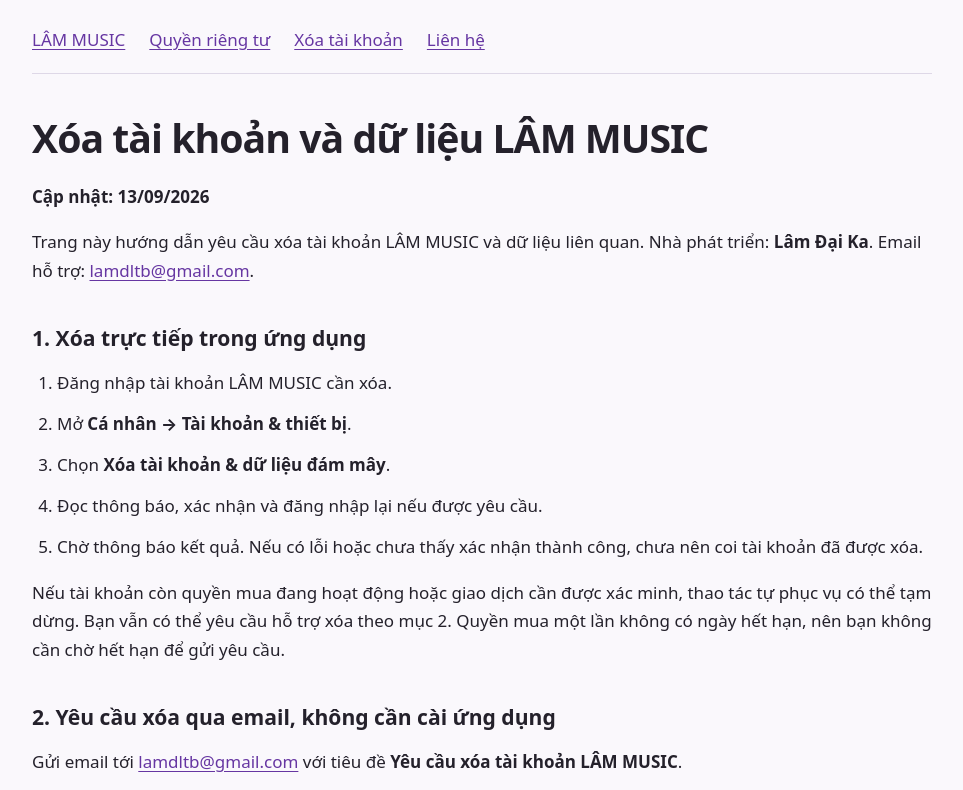
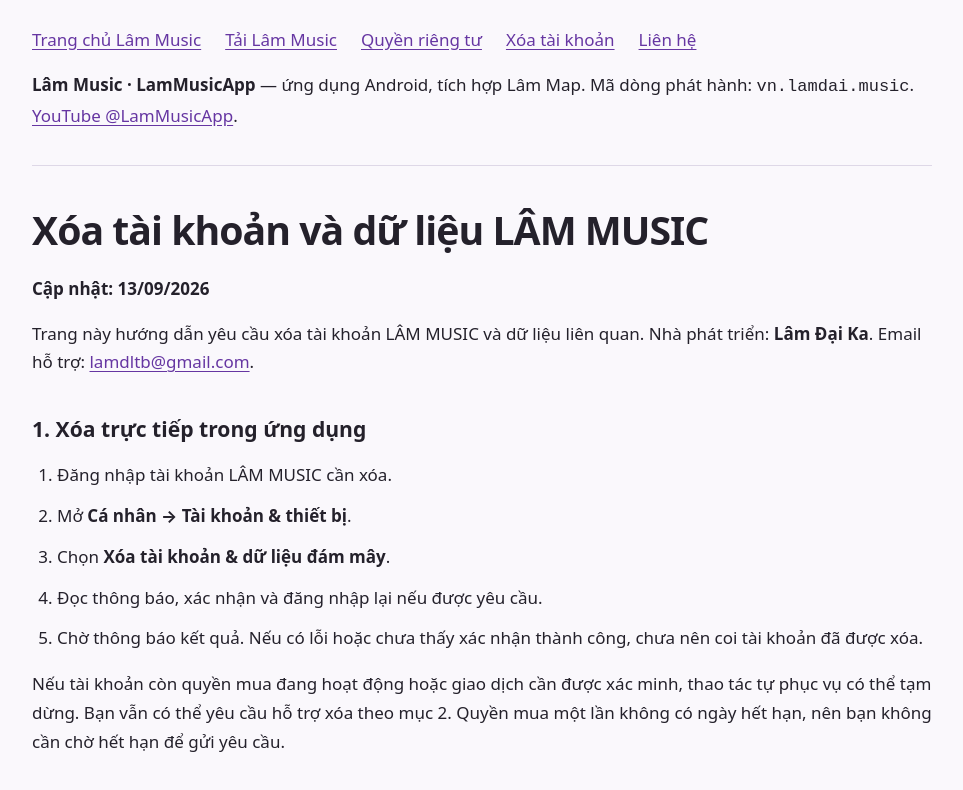
Before and after one commit to dlthoibinh/lam-music-pro, a plain HTML site: page account-deletion.html in a window 1280 px wide. Shown: the top 790 px of the page, without its empty margins (158-1121 px from the left). Drawn offline with Linux system fonts and the light colour scheme.

Commit message:
Link Lâm Music brand, official download guide and privacy documentation

```diff
--- a/account-deletion.html
+++ b/account-deletion.html
@@ -18,9 +18,10 @@
 @media(max-width:480px){body{font-size:16px}header,main,footer{width:calc(100% - 32px)}h2{font-size:1.23rem}}
 @media print{body{background:#fff;font-size:11pt}header,main,footer{width:100%}header,footer{display:none}a{color:inherit}h2{break-after:avoid}}
 </style>
+<script type="application/ld+json">{"@context":"https://schema.org","@type":"WebPage","@id":"https://dlthoibinh.github.io/lam-music-pro/account-deletion.html#webpage","url":"https://dlthoibinh.github.io/lam-music-pro/account-deletion.html","name":"Xóa tài khoản Lâm Music","inLanguage":"vi","about":{"@type":"SoftwareApplication","@id":"https://lam-music-24c126.pages.dev/#app","name":"Lâm Music","alternateName":["Lam Music","LamMusicApp"],"url":"https://lam-music-24c126.pages.dev/","operatingSystem":"Android","applicationCategory":"MultimediaApplication","identifier":"vn.lamdai.music","installUrl":"https://lam-music-24c126.pages.dev/tai-lam-music/"}}</script>
 </head>
 <body>
-<header><nav aria-label="Thông tin ứng dụng"><a href="./">LÂM MUSIC</a><a href="privacy-policy.html">Quyền riêng tư</a><a href="account-deletion.html">Xóa tài khoản</a><a href="mailto:lamdltb@gmail.com">Liên hệ</a></nav></header>
+<header><nav aria-label="Thông tin ứng dụng"><a href="https://lam-music-24c126.pages.dev/">Trang chủ Lâm Music</a><a href="https://lam-music-24c126.pages.dev/tai-lam-music/">Tải Lâm Music</a><a href="privacy-policy.html">Quyền riêng tư</a><a href="account-deletion.html">Xóa tài khoản</a><a href="mailto:lamdltb@gmail.com">Liên hệ</a></nav><p class="app-source"><strong>Lâm Music · LamMusicApp</strong> — ứng dụng Android, tích hợp Lâm Map. Mã dòng phát hành: <code>vn.lamdai.music</code>. <a href="https://www.youtube.com/@LamMusicApp">YouTube @LamMusicApp</a>.</p></header>
 <main id="noi-dung">
 <h1>Xóa tài khoản và dữ liệu LÂM MUSIC</h1>
 <p><strong>Cập nhật: 13/09/2026</strong></p>
```
Also changed, not shown: index.html (+2 -1 lines), privacy-policy.html (+2 -1 lines), 1 other file.
